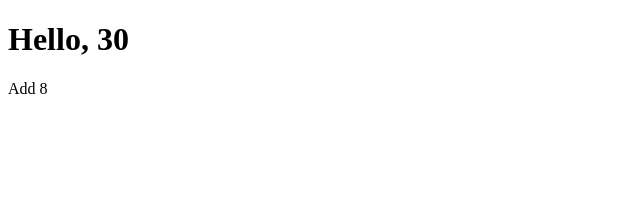
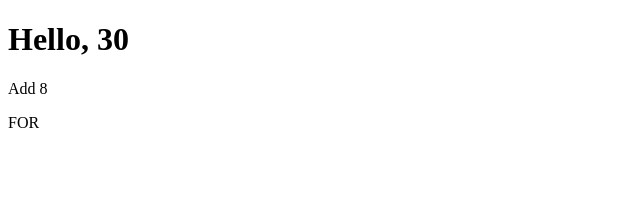
Before and after one commit to MishelEspinoza07/Angular, an Angular app: page / in a window 1280 px wide. Shown: the top 204 px of the page, without its empty margins (0-640 px from the left). Built offline with nearby package versions, Linux system fonts and the light colour scheme.

Commit message:
[20-09-2024]Pair People

```diff
--- a/angular.json
+++ b/angular.json
@@ -97,15 +97,8 @@
           }
         }
       }
-<<<<<<< Updated upstream
     },
 "cli": {
     "analytics": "d5e06a59-0710-4534-8267-32089f691338"
-=======
     }
-  },
-  "cli": {
-    "analytics": false
->>>>>>> Stashed changes
   }
-}
--- a/src/app/app.component.html
+++ b/src/app/app.component.html
@@ -1,2 +1,3 @@
 <h1>Hello, {{ title + 20 }}</h1>
 <p>Add {{sum(3,5)}}</p>
+<p>FOR {{ getArray() }}</p>
--- a/src/app/app.component.ts
+++ b/src/app/app.component.ts
@@ -22,4 +22,12 @@ export class AppComponent {
   private substrack(num1: number, num2: number): number{
       return num1 - num2;
   }
+  public getArray(){
+    const people: number[] = [1,2,3,4,5,6,7,8];
+    for(let i = 0; i < people.length; i++){
+      if(people[i] % 2 == 0){
+        console.log('person =', people[i]);
+      }
+    }
+  }
 }
```
Also changed, not shown: 1 other file (tests, documents, lock files or other folders).
